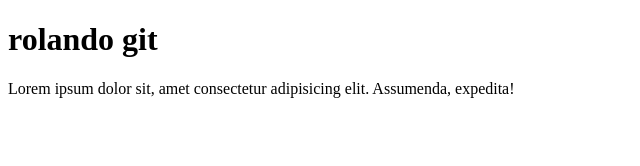
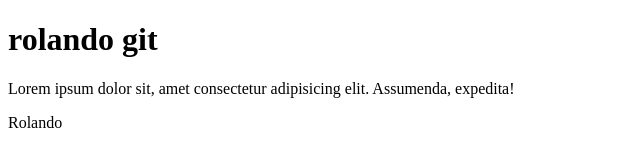
Before and after one commit to rolandoWe/eliminame, a plain HTML site: page index.html in a window 1280 px wide. Shown: the full height of the page, 0-640 px from the left. Drawn offline with Linux system fonts and the light colour scheme.

Commit message:
tercer commit

```diff
--- a/index.html
+++ b/index.html
@@ -10,5 +10,6 @@
     <h1>rolando git</h1>
     <p>Lorem ipsum dolor sit, amet consectetur adipisicing elit. Assumenda, expedita!
     </p>
+    <p>Rolando </p>
 </body>
 </html>
```
